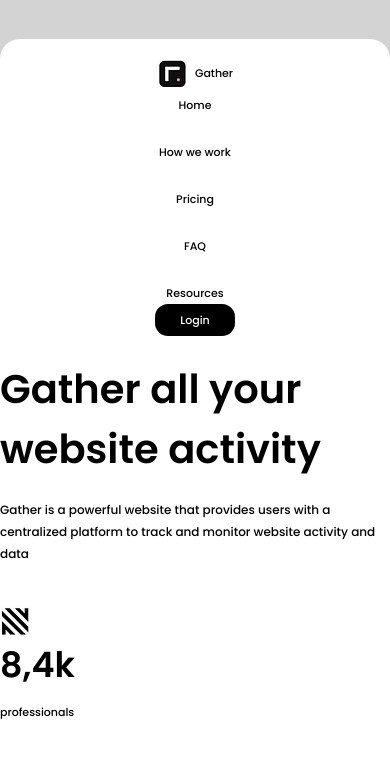
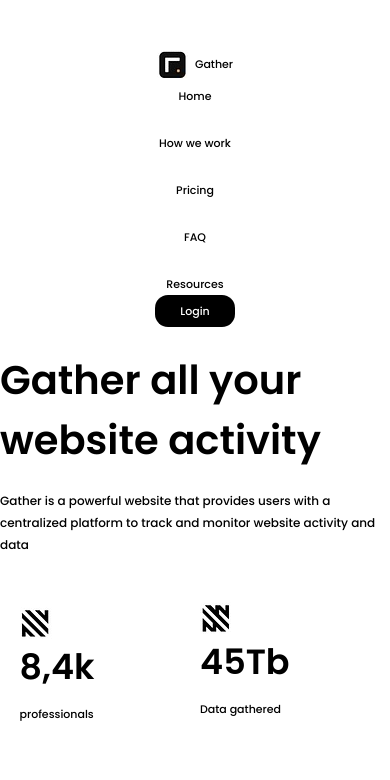
Before and after one commit to pipe-justpipe/Gather-WT, a plain HTML site: page index.html in a window 390 px wide. Shown: the top 780 px of the page. Drawn offline with Linux system fonts and the light colour scheme.

Commit message:
updated style

```diff
--- a/style.css
+++ b/style.css
@@ -484,10 +484,14 @@ nav {
 @media only screen and (max-width: 480px) {
   body {
     width: 100%;
+    background-color: #ffffff;
   }
   .all__content{
     width: 100%;
     padding: 0;
+  }
+  nav{
+    margin-top: 0;
   }
 
   .top__container {
@@ -503,9 +507,12 @@ nav {
   }
 
   .analytics__section {
-    flex-direction: column;
+    flex-direction: row;
     align-items: center;
     margin-bottom: 15%;
+    width: 90%;
+    margin-left: auto;
+    margin-right: auto;
   }
 
   .analytics1,
```
